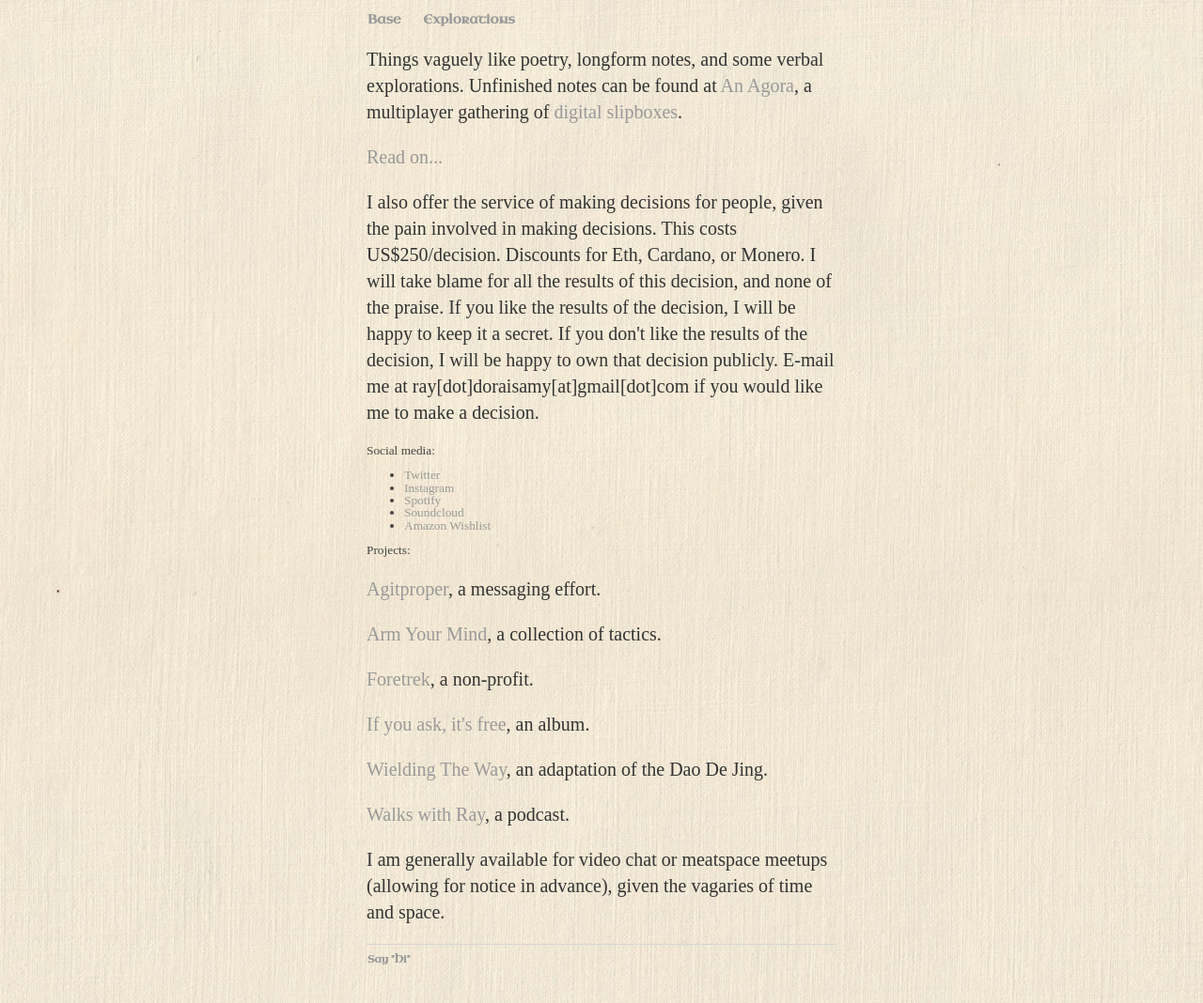
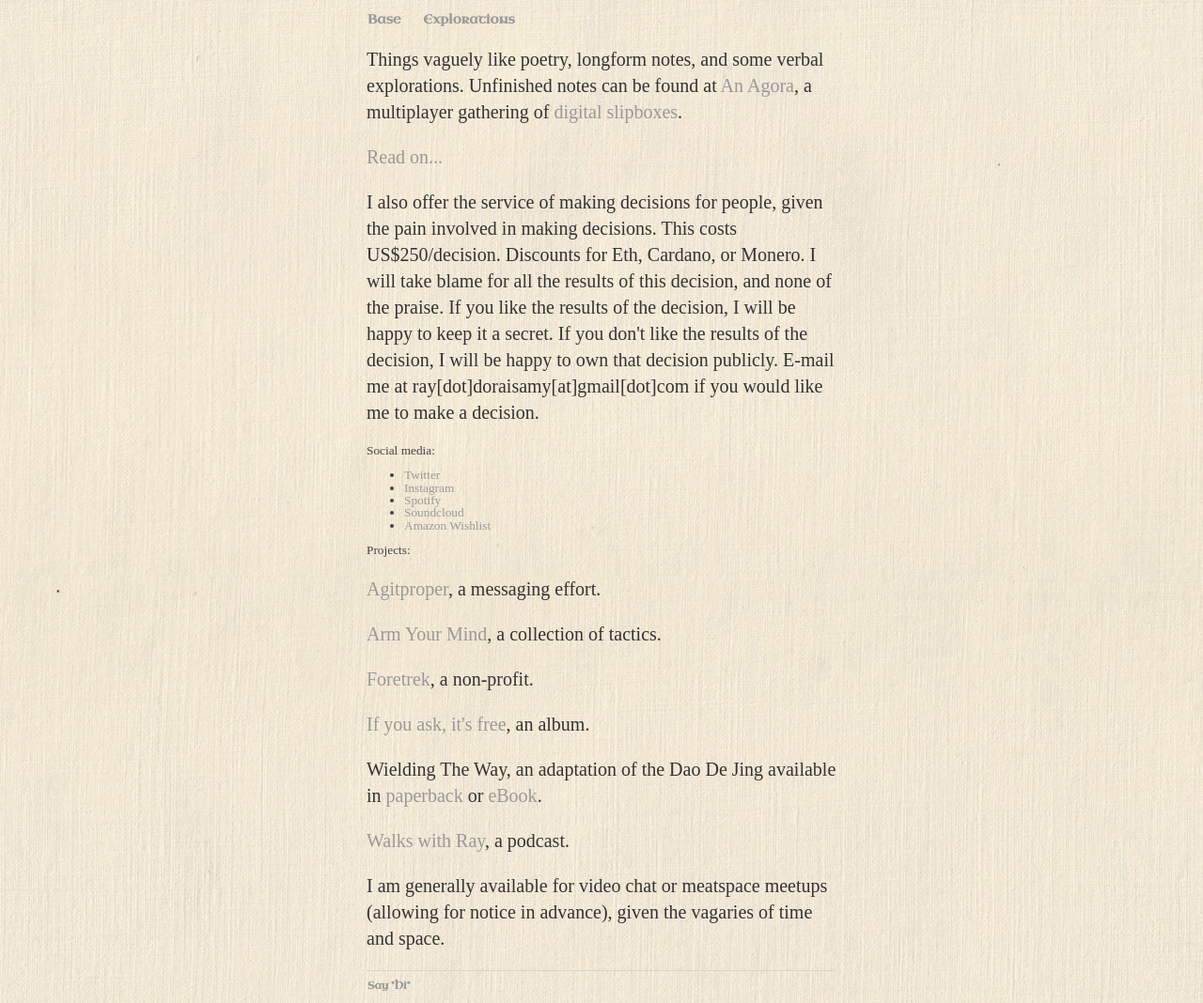
Before and after one commit to ray-dorai/ray-dorai.github.io, a Jekyll site: the page built from index.html, in a window 1280 px wide. Shown: the whole page at 94% size. Built offline with Jekyll 4.4.1, drawn with Linux system fonts in a browser that asks for light colours; some web fonts are replaced.

Commit message:
Update index.html

```diff
--- a/index.html
+++ b/index.html
@@ -20,7 +20,7 @@ title: Ray Doraisamy
 	        <p><a href="https://ray-dorai.github.io/armyourmind/">Arm Your Mind</a>, a collection of tactics.</p>
 	        <p><a href="https://foretrek.com/">Foretrek</a>, a non-profit.</p>
 	        <p><a href="https://raydoraisamy.bandcamp.com/album/if-you-ask-its-free">If you ask, it's free</a>, an album.</p>
-	        <p><a href="https://www.amazon.com/dp/B09HCL6HS2/ref=cm_sw_r_tw_dp_7FTXV1X6M9MHGNC0YS0D">Wielding The Way</a>, an adaptation of the Dao De Jing.</p>
+	        <p>Wielding The Way, an adaptation of the Dao De Jing available in <a href="https://www.amazon.com/Wielding-Way-Ray-Doraisamy/dp/B09HG2FCGZ/ref=tmm_pap_swatch_0?_encoding=UTF8&qid=1633528813&sr=8-1">paperback</a> or <a href="https://forshaper.gumroad.com/l/wielding_the_way">eBook</a>.</p>
 	        <p><a href="https://anchor.fm/walkswithray">Walks with Ray</a>, a podcast.</p>
 
 	<p>I am generally available for video chat or meatspace meetups (allowing for notice in advance), given the vagaries of time and space.</p>
```
